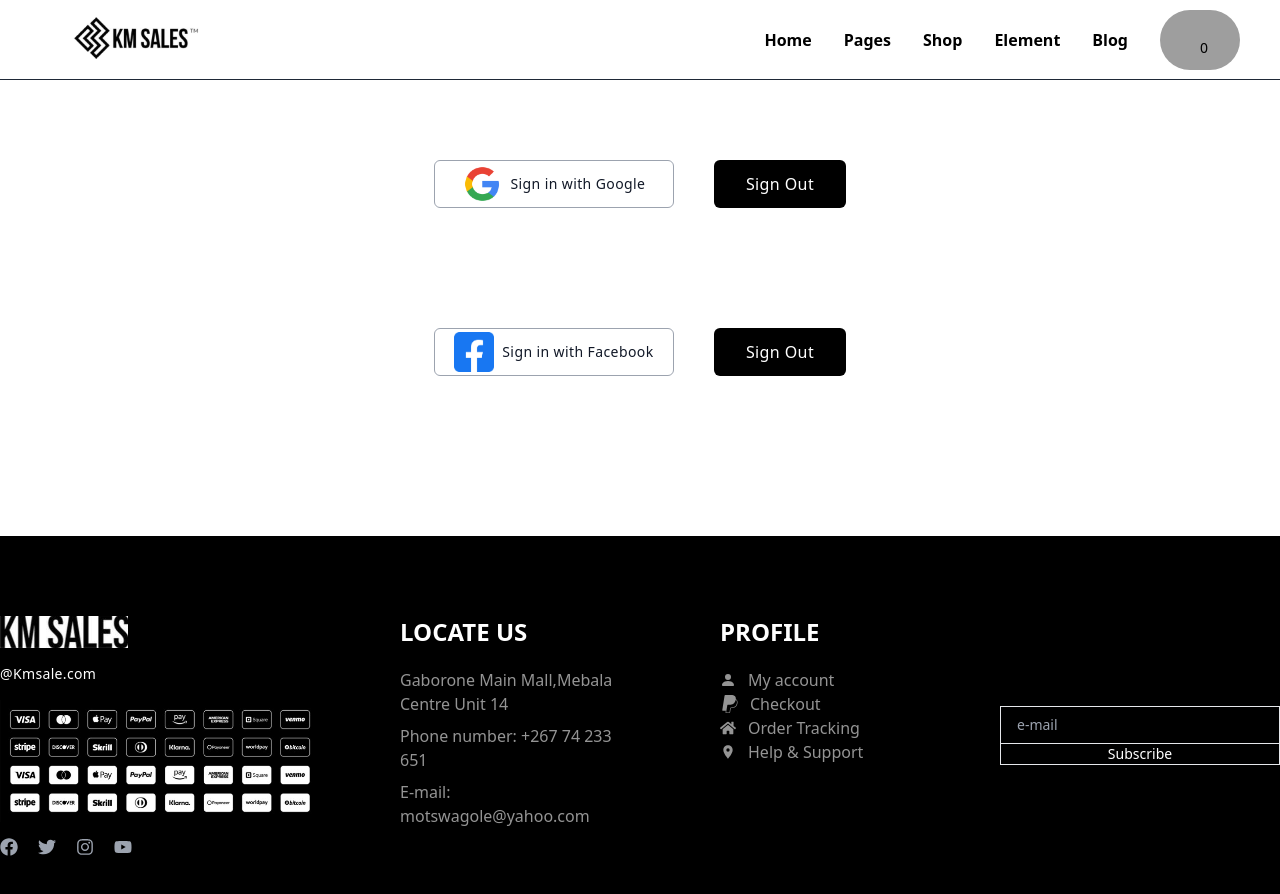
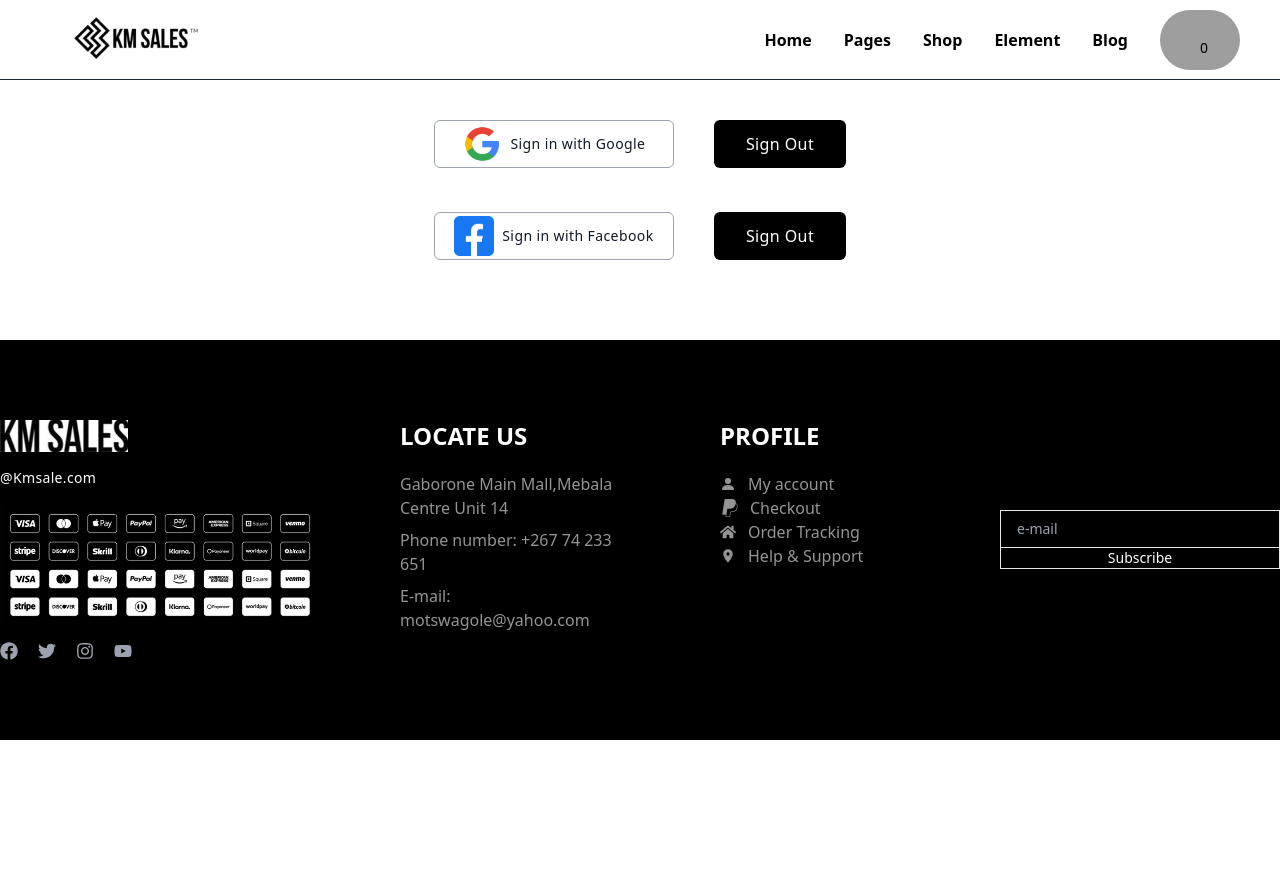
Before and after one commit to kcee01/km-sales, a React (Create React App) app: page /login in a window 1280 px wide. Shown: the top 894 px of the page. After the commit the page ends 800 px from the top, so only its background shows below. Built offline with nearby package versions, Linux system fonts and the light colour scheme; grey boxes are pictures that could not be loaded.

Commit message:
Added buttons

```diff
--- a/src/pages/Login.js
+++ b/src/pages/Login.js
@@ -4,7 +4,7 @@
 
 const Login = () => {
   return (
-    <div className='w-full flex flex-col items-center justify-center gap-10 py-20'>
+    <div className='w-full flex flex-col items-center justify-center gap-1 py-10'>
       <div className='w-full flex items-center justify-center gap-10'>
         <div className='text-base w-60 h-12 tracking-wide border-[1px] border-gray-400
          rounded-md flex items-center justify-center gap-2 hover:border-blue-600 cursor-pointer duration-300'>
@@ -16,7 +16,7 @@
             Sign Out
         </button>
       </div>
-      <div className='w-full flex flex-col items-center justify-center gap-10 py-20'>
+      <div className='w-full flex flex-col items-center justify-center gap-1 py-10'>
       <div className='w-full flex items-center justify-center gap-10'>
         <div className='text-base w-60 h-12 tracking-wide border-[1px] border-gray-400
          rounded-md flex items-center justify-center gap-2 hover:border-blue-600 cursor-pointer duration-300'>
```
